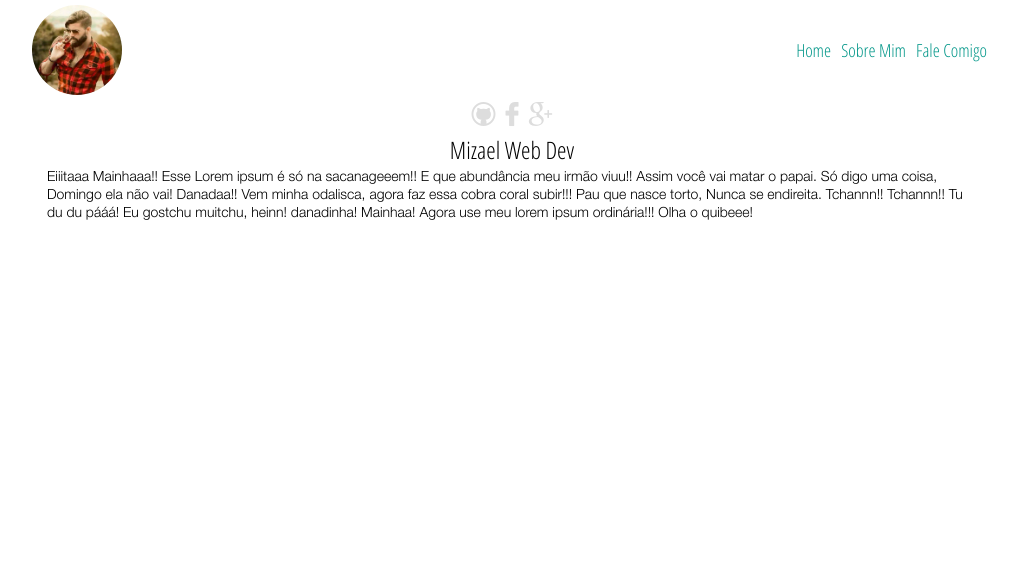
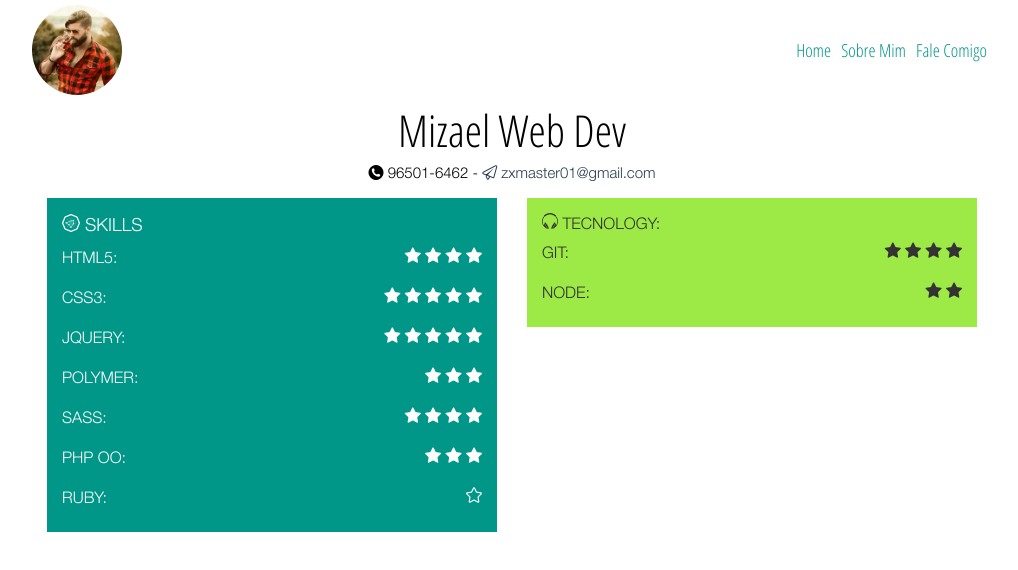
Before and after one commit to nemesis606/nemesis606.github.io, a plain HTML site: page index.html in a window 1280 px wide. Shown: the whole page, without its empty margins (128-1146 px from the left). Drawn offline with Linux system fonts and the light colour scheme; files whose address does not match are found by name.

Commit message:
Novas atualizações do front do curriculo online.

```diff
--- a/assets/modules/elements-dom.html
+++ b/assets/modules/elements-dom.html
@@ -22,8 +22,8 @@
         :host{
             font-family: "Helvetica UE light", sans-serif;
             font-weight: 100;
-            display: inline;
-            font-size: 14px;
+            display: inherit;
+            font-size: 18px;
         }
     </style>
     <template>
--- /dev/null
+++ b/css/nemes.es-sass/color.sass
@@ -0,0 +1,15 @@
+.color.green
+    background-color: #009688
+    color: #FFFFFF
+
+.color.cyan
+    background-color: #2CFED6
+    color: #333333
+
+.color.olive
+    background-color: #9de945
+    color: #333333
+
+.color.midnight-blue
+    background-color: #2c3e50
+    color: #FFFFFF
--- a/css/nemes.es-sass/style.sass
+++ b/css/nemes.es-sass/style.sass
@@ -3,7 +3,14 @@ img
 
 a
    text-decoration: none
-   color: #DDDDDD
+   color: #2c3e50
+
+h1
+   font-family: "Helvetica UE light", sans-serif
+   font-weight: 100
+
+mz-paragrafo *
+   vertical-align: middle
 
 a:hover, mz-link:hover, .mz-profile-image:hover
    -webkit-animation-duration: .75s
@@ -27,3 +34,29 @@ mz-link:hover
    margin: -10px 0
    overflow: hidden
    border-radius: 100%
+
+.mz-big-title
+   font-family: "Open Sans", sans-serif
+   font-stretch: condensed
+   font-size: 44px
+   font-weight: 300
+
+.mz-txt-left
+   text-align: left
+
+.mz-align-right
+   display: inline
+   float: right
+
+.mz-padding-box
+   padding-top: 15px
+   padding-bottom: 15px
+
+.mz-skills-box
+   padding: 15px
+
+.mz-skills-box li
+   line-height: 40px
+
+
+@import color
--- a/index.html
+++ b/index.html
@@ -35,33 +35,121 @@
             </section>
         </mz-cabecalho>
 
-        <mz-perfil>
-            <section class="container">
+        <section class="container">
                 <mz-titulo>
-                    <a href="">
-                        <i class="flex-icons-github"></i>
-                    </a>
-                    <a href="">
-                        <i class="flex-icons-facebook"></i>
-                    </a>
-                    <a href="">
-                        <i class="flex-icons-google-plus"></i>
-                    </a>
+                    <mz-paragrafo class="mz-big-title">
+                        Mizael Web Dev
+                    </mz-paragrafo>
+                    <mz-paragrafo>
+                        <small>
+                            <span>
+                                <i class="flex-icons-phone-circle"></i>
+                                96501-6462 -
+                            </span>
+                            <a href="mailto: zxmaster01@gmail.com">
+                                <i class="flex-icons-send-line"></i>
+                                zxmaster01@gmail.com
+                            </a>
+                        </small>
+                    </mz-paragrafo>
                 </mz-titulo>
-            </section>
-        </mz-perfil>
+        </section>
 
-
-        <section class="container">
-            <div class="row">
-                <mz-perfil class="col l12">
-                    <mz-titulo>
-                        Mizael Web Dev
-                    </mz-titulo>
+        <section class="container mz-padding-box">
+            <div class="col l6 m6 t12 i12">
+                <section class="color green mz-skills-box zoomInLeft animated">
                     <mz-paragrafo>
-                        Eiiitaaa Mainhaaa!! Esse Lorem ipsum é só na sacanageeem!! E que abundância meu irmão viuu!! Assim você vai matar o papai. Só digo uma coisa, Domingo ela não vai! Danadaa!! Vem minha odalisca, agora faz essa cobra coral subir!!! Pau que nasce torto, Nunca se endireita. Tchannn!! Tchannn!! Tu du du pááá! Eu gostchu muitchu, heinn! danadinha! Mainhaa! Agora use meu lorem ipsum ordinária!!! Olha o quibeee!
+                        <i class="flex-icons-radar"></i>
+                        <span>
+                            SKILLS
+                        </span>
                     </mz-paragrafo>
-                </mz-perfil>
+                    <mz-lista>
+                        <li>
+                            HTML5:
+                            <div class="mz-align-right">
+                                <i class="flex-icons-star"></i>
+                                <i class="flex-icons-star"></i>
+                                <i class="flex-icons-star"></i>
+                                <i class="flex-icons-star"></i>
+                            </div>
+                        </li>
+                        <li>
+                            CSS3:
+                            <div class="mz-align-right">
+                                <i class="flex-icons-star"></i>
+                                <i class="flex-icons-star"></i>
+                                <i class="flex-icons-star"></i>
+                                <i class="flex-icons-star"></i>
+                                <i class="flex-icons-star"></i>
+                            </div>
+                        </li>
+                        <li>
+                            JQUERY:
+                            <div class="mz-align-right">
+                                <i class="flex-icons-star"></i>
+                                <i class="flex-icons-star"></i>
+                                <i class="flex-icons-star"></i>
+                                <i class="flex-icons-star"></i>
+                                <i class="flex-icons-star"></i>
+                            </div>
+                        </li>
+                        <li>
+                            POLYMER:
+                            <div class="mz-align-right">
+                                <i class="flex-icons-star"></i>
+                                <i class="flex-icons-star"></i>
+                                <i class="flex-icons-star"></i>
+                            </div>
+                        </li>
+                        <li>
+                            SASS:
+                            <div class="mz-align-right">
+                                <i class="flex-icons-star"></i>
+                                <i class="flex-icons-star"></i>
+                                <i class="flex-icons-star"></i>
+                                <i class="flex-icons-star"></i>
+                            </div>
+                        </li>
+                        <li>
+                            PHP OO:
+                            <div class="mz-align-right">
+                                <i class="flex-icons-star"></i>
+                                <i class="flex-icons-star"></i>
+                                <i class="flex-icons-star"></i>
+                            </div>
+                        </li>
+                        <li>
+                            RUBY:
+                            <div class="mz-align-right">
+                               <i class="flex-icons-star-contorn"></i>
+                            </div>
+                        </li>
+                    </mz-lista>
+                </section>
+            </div>
+            <div class="col l6 m6 t12 i12">
+                <section class="color olive mz-skills-box zoomInRight animated">
+                    <i class="flex-icons-earphones"></i> TECNOLOGY:
+                    <mz-lista>
+                        <li>
+                            GIT:
+                            <div class="mz-align-right">
+                                <i class="flex-icons-star"></i>
+                                <i class="flex-icons-star"></i>
+                                <i class="flex-icons-star"></i>
+                                <i class="flex-icons-star"></i>
+                            </div>
+                        </li>
+                        <li>
+                            NODE:
+                            <div class="mz-align-right">
+                                <i class="flex-icons-star"></i>
+                                <i class="flex-icons-star"></i>
+                            </div>
+                        </li>
+                    </mz-lista>
+                </section>
             </div>
         </section>
     </body>
--- a/js/script.js
+++ b/js/script.js
@@ -11,4 +11,18 @@ $(document).ready(function(){
             playType : "oneShotPolyphonic"
         }
     );
+
+    $(".mz-profile-image").easyAudioEffects(
+        {
+            ogg: "assets/sounds/chime.ogg",
+            mp3: "assets/sounds/chime.mp3",
+            eventType: "hover", // or "click"
+            playType: "oneShotPolyphonic"
+        }
+    );
+
+    $(".mz-skills-box").ready(function(e){
+        var effect = $(".mz-skills-box").attr("data-class");
+        console.log(effect);
+    });
 });
```
Also changed, not shown: assets/img/banner/fugi.JPG (added), css/nemes.es.css, 1 other file.
